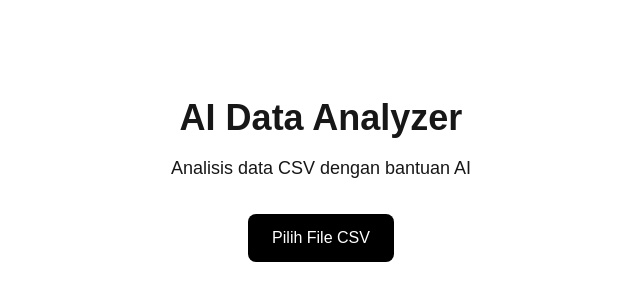
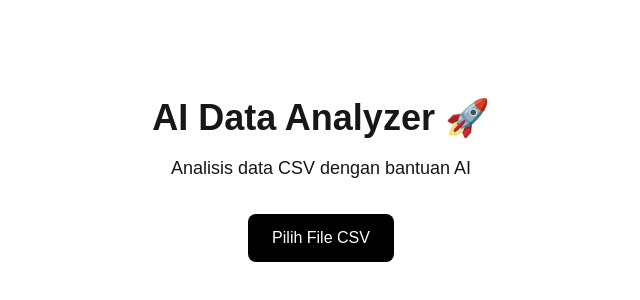
Before and after one commit to radiaefandy01-code/ai-data-analyzer, a Next.js app: page / in a window 1280 px wide. Shown: the part 220-520 px from the top of the page, without its empty margins (319-959 px from the left). Built offline with nearby package versions, Linux system fonts and the light colour scheme.

Commit message:
Initial commit

```diff
--- a/app/page.tsx
+++ b/app/page.tsx
@@ -3,7 +3,7 @@ export default function Home() {
     <main className="min-h-screen flex items-center justify-center">
       <div className="text-center">
         <h1 className="text-4xl font-bold">
-          AI Data Analyzer
+          AI Data Analyzer 🚀
         </h1>
 
         <p className="mt-4 text-lg">
```
